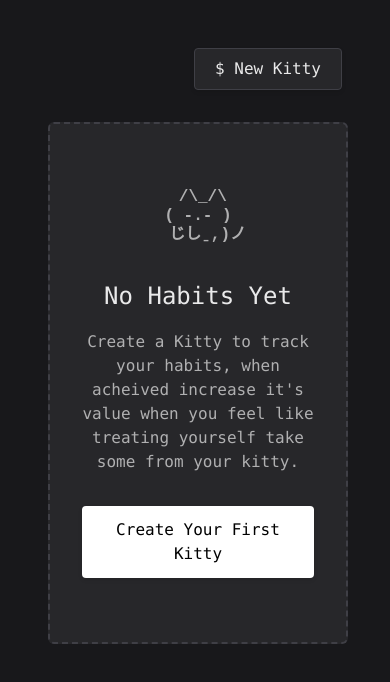
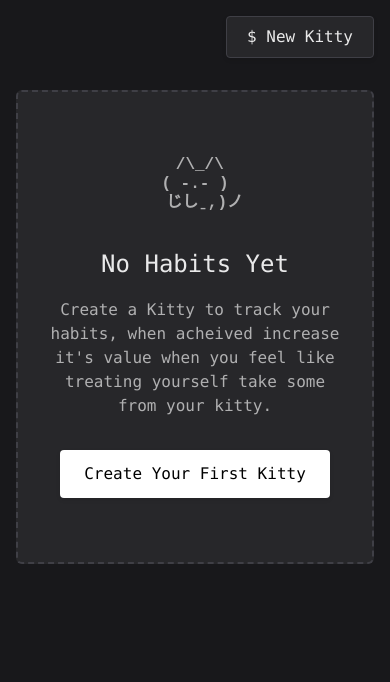
Before and after one commit to kilnmg/KittyHabits, a SvelteKit app: page / in a window 390 px wide. Shown: the top 682 px of the page. Built offline with nearby package versions, Linux system fonts and the light colour scheme.

Commit message:
Update icons, fix mobile responsivness

```diff
--- a/src/routes/+page.svelte
+++ b/src/routes/+page.svelte
@@ -5,7 +5,7 @@
 	import { formatRelativeDate, calculateStreak } from '$lib/utils/date';
 	import { browser } from '$app/environment';
 	import { writable } from 'svelte/store';
-	import { Plus, Copy, Check, X, Flame } from 'lucide-svelte';
+	import { Plus, ClipboardPlusIcon, ClipboardCheckIcon, X, Flame } from 'lucide-svelte';
 
 	let showCreateForm = false;
 	let showSaveSuccess = false;
@@ -147,9 +147,9 @@
 			{#if $habits.length > 0}
 				<button class="copy-button" on:click={handleSaveHabits} title="Copy habits to clipboard">
 					{#if showSaveSuccess}
-						<Check size={20} />
+						<ClipboardCheckIcon size={20} />
 					{:else}
-						<Copy size={20} />
+						<ClipboardPlusIcon size={20} />
 					{/if}
 				</button>
 			{/if}
@@ -289,9 +289,7 @@
 	}
 
 	.container {
-		max-width: 1200px;
-		margin: 0 auto;
-		padding: 2rem;
+		width: auto;
 	}
 
 	.header {
--- a/src/routes/habit/[id]/+page.svelte
+++ b/src/routes/habit/[id]/+page.svelte
@@ -9,7 +9,7 @@
 	import { browser } from '$app/environment';
 	import { onDestroy } from 'svelte';
 	import { goto } from '$app/navigation';
-	import { Pencil, Trash2, List, Calendar, BarChart2, X, Flame } from 'lucide-svelte';
+	import { Pencil, Trash2, List, Calendar, BarChart2, X, Flame, BanknoteArrowDown } from 'lucide-svelte';
 
 	type ViewMode = 'calendar' | 'list' | 'chart';
 
@@ -328,8 +328,8 @@
 	<nav class="breadcrumb">
 		<a href="/">← Back to Habits</a>
 		<div class="header-buttons">
-			<button class="chip-out-button" on:click={() => (showChipOutModal = true)}>
-				$ Chip Out
+			<button class="icon-button" on:click={() => (showChipOutModal = true)}>
+				<BanknoteArrowDown size={20} />
 			</button>
 			<button class="icon-button" on:click={() => (showEditForm = !showEditForm)} title="Edit">
 				<Pencil size={20} />
```
